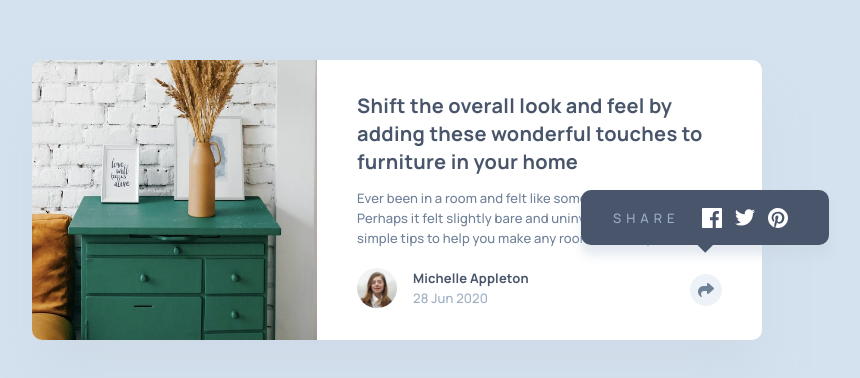
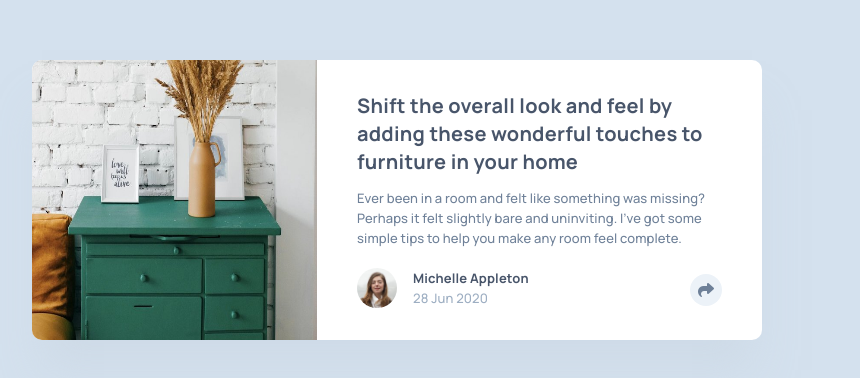
Before and after one commit to Kentonnnn/share-component, a plain HTML site: page article-preview-component-master/index.html in a window 1280 px wide. Shown: the part 200-578 px from the top of the page, without its empty margins (243-1103 px from the left). Drawn offline with Linux system fonts and the light colour scheme.

Commit message:
fini 4
Réctification lancement de page

```diff
--- a/article-preview-component-master/style.css
+++ b/article-preview-component-master/style.css
@@ -130,7 +130,7 @@ body{
     position: absolute;
     right: -67px;
     top: 130px;
-    display: flex;
+    display: none;
     flex-direction: column;
     justify-content: center;
     align-items: flex-start;
@@ -166,7 +166,7 @@ body{
 
 /* MOBILE 375PX */
 
-@media only screen and (max-width: 375px){
+@media only screen and (max-width: 500px){
     #container{
         width: 327px;
         height: 512px;
@@ -221,7 +221,6 @@ body{
     }
 
     #btn_share{
-        display: flex;
         right: 0px;
         top: 87.5%;
         height: 64px;
```
Also changed, not shown: 1 other file.
